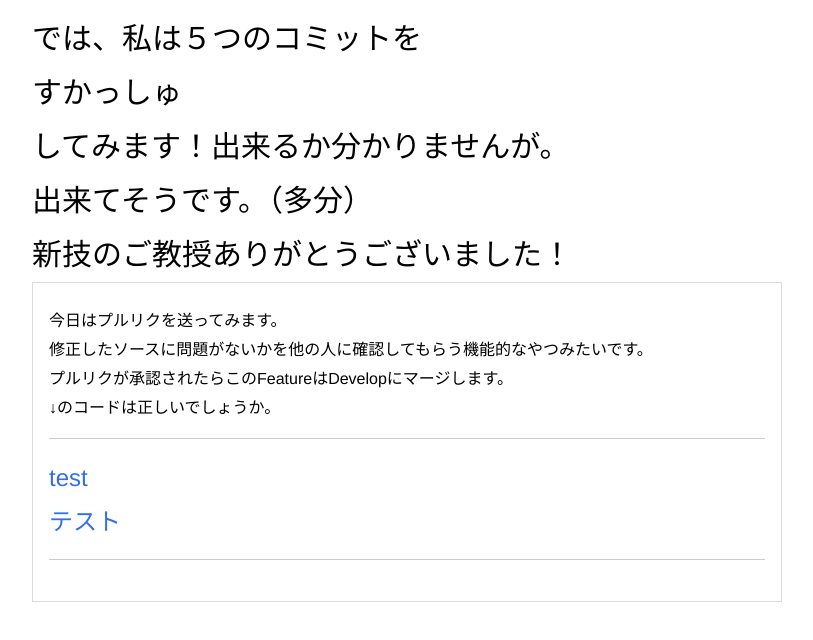
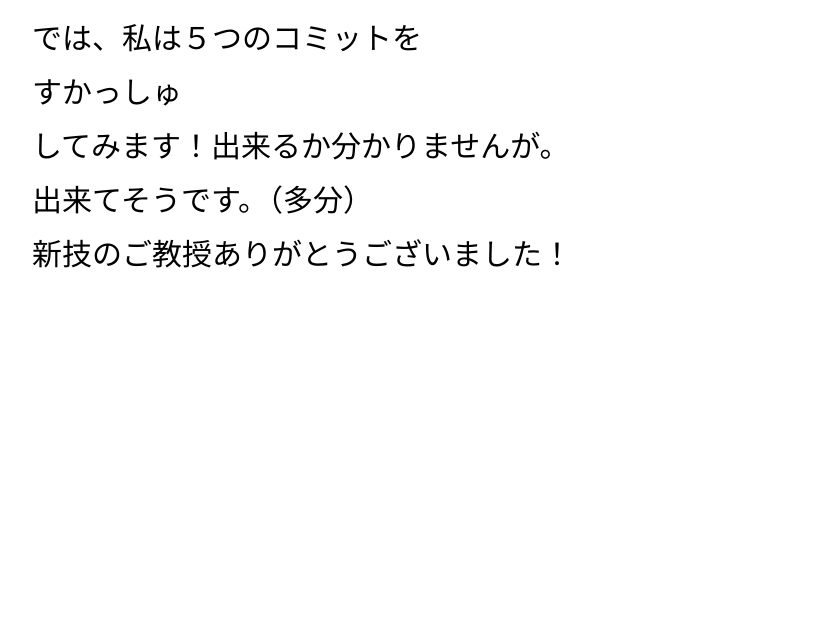
Before and after one commit to moriyamaharuka/test_team_practice, a plain HTML site: page view/index.html in a window 1280 px wide. Shown: the part 3751-4391 px from the top of the page, without its empty margins (233-1046 px from the left). Drawn offline with Linux system fonts and the light colour scheme.

Commit message:
ちょっと失敗

```diff
--- a/view/index.html
+++ b/view/index.html
@@ -202,17 +202,7 @@
             新技のご教授ありがとうございました！
 
         </div>
-        <div class="box">
-            今日はプルリクを送ってみます。<br>
-            修正したソースに問題がないかを他の人に確認してもらう機能的なやつみたいです。<br>
-            プルリクが承認されたらこのFeatureはDevelopにマージします。<br>
-            ↓のコードは正しいでしょうか。
-            <hr>
-                <h2>
-                    test<p>テスト</p>
-                </h2>
-            <hr>
-        </div>
+
 
     </section>
 
```
